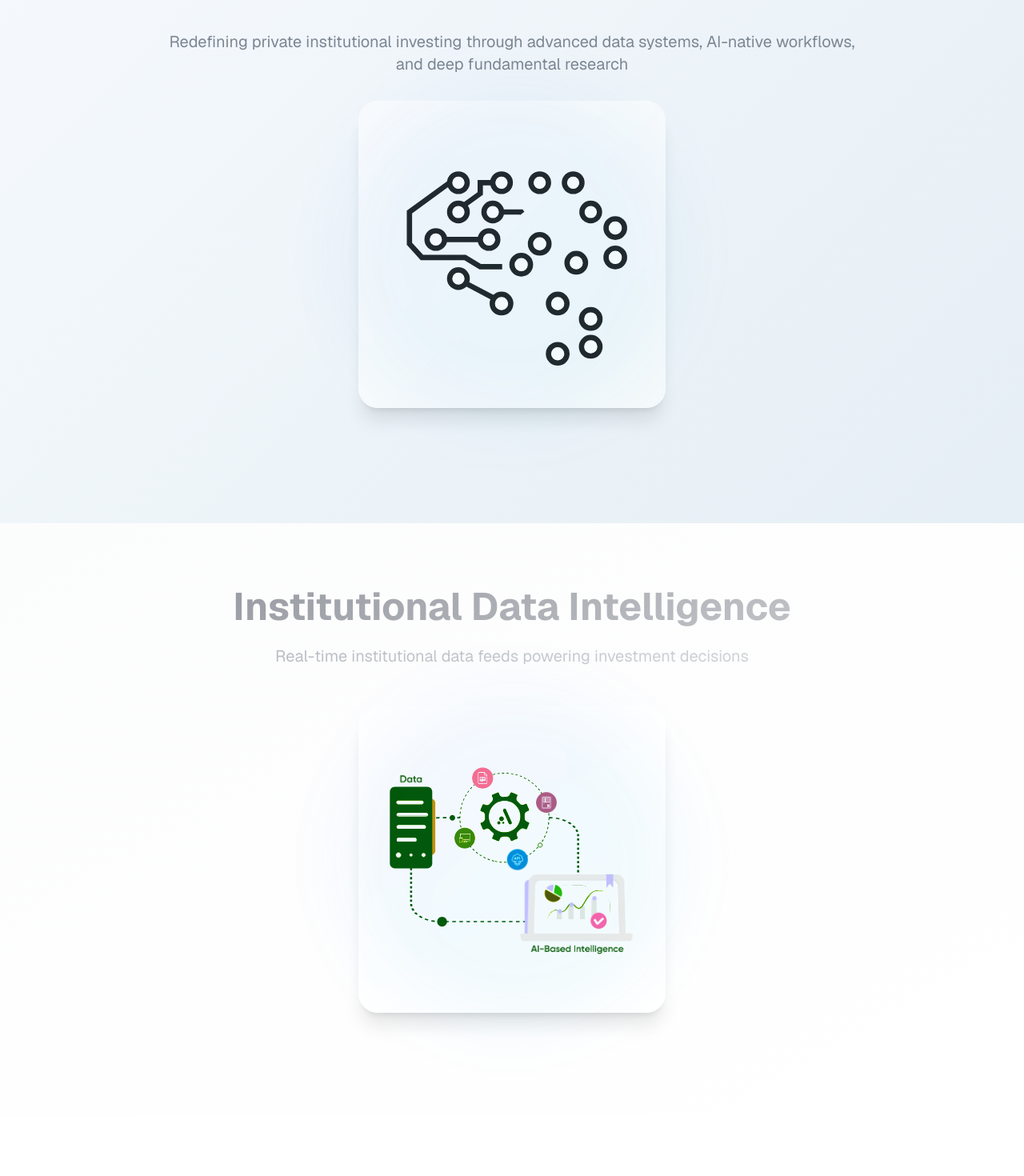
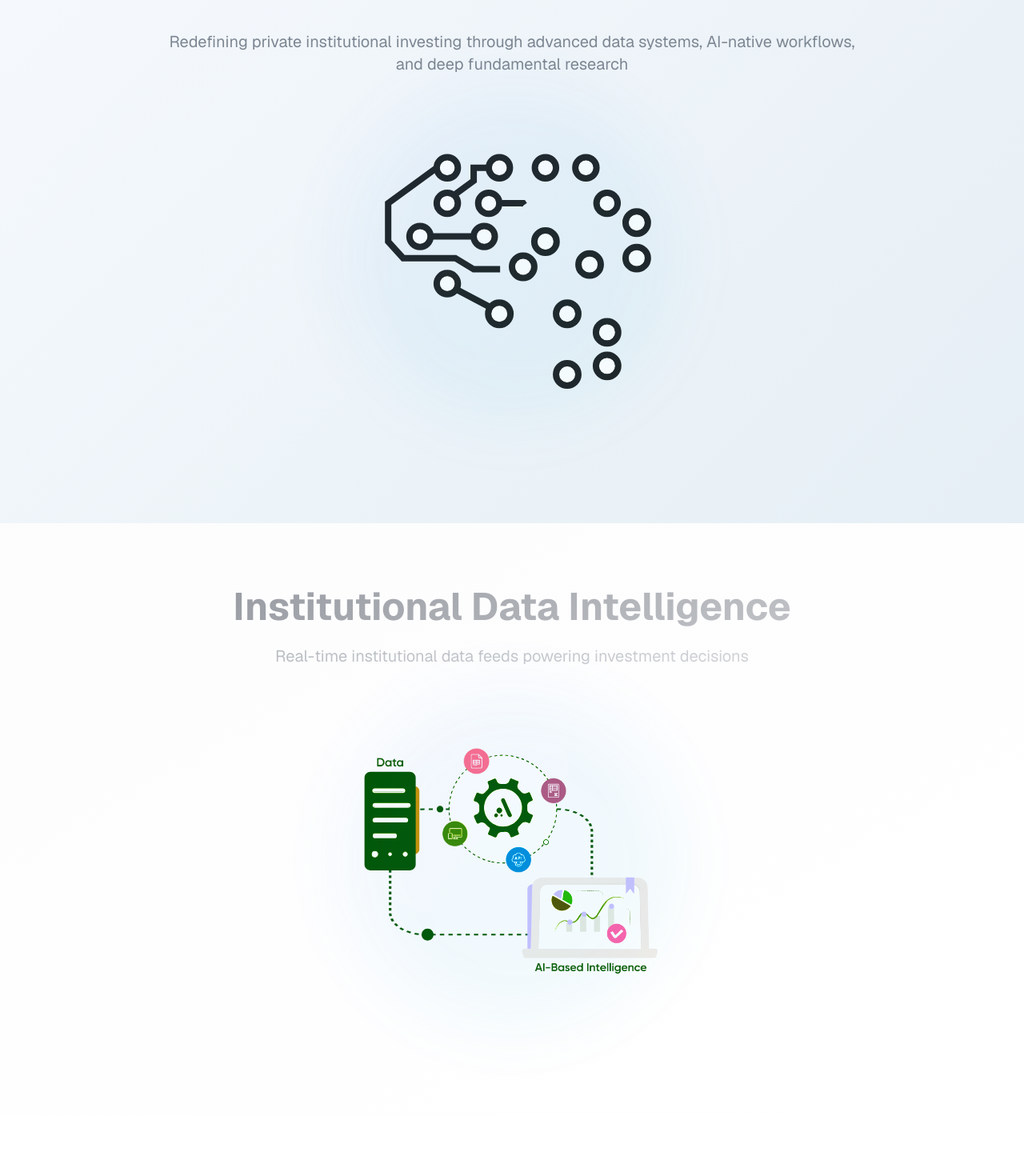
Before and after one commit to Kfar19/CursorWeb, a Next.js app: page / in a window 1280 px wide. Shown: the part 460-1930 px from the top of the page at 80% size. Built offline with nearby package versions, Linux system fonts and the light colour scheme; no server answers.

Commit message:
Remove text animation and Lottie backgrounds for cleaner integration

```diff
--- a/src/app/page.tsx
+++ b/src/app/page.tsx
@@ -1120,10 +1120,6 @@ export default function Home() {
           >
             <motion.span
               className="block text-gradient relative"
-              animate={{
-                opacity: [0.9, 1, 0.9],
-              }}
-              transition={{ duration: 4, repeat: Infinity, ease: "easeInOut" }}
             >
               Built to See What Others Miss.
             </motion.span>
@@ -1182,7 +1178,7 @@ export default function Home() {
             <ScrollAnimation delay={0.4}>
               <div className="flex justify-center mb-8">
                 <motion.div
-                  className="w-64 h-64 md:w-96 md:h-96 relative bg-white/50 backdrop-blur-sm rounded-3xl p-8 shadow-premium border border-white/20"
+                  className="w-64 h-64 md:w-96 md:h-96 relative"
                   initial={{ opacity: 0, scale: 0.8 }}
                   animate={{ opacity: 1, scale: 1 }}
                   transition={{ duration: 1, ease: "easeOut" }}
@@ -1236,7 +1232,7 @@ export default function Home() {
           <ScrollAnimation delay={0.3}>
             <div className="flex justify-center mb-12">
               <motion.div
-                className="w-64 h-64 md:w-96 md:h-96 relative bg-white/50 backdrop-blur-sm rounded-3xl p-8 shadow-premium border border-white/20"
+                className="w-64 h-64 md:w-96 md:h-96 relative"
                 initial={{ opacity: 0, scale: 0.8 }}
                 animate={{ opacity: 1, scale: 1 }}
                 transition={{ duration: 1, ease: "easeOut" }}
```
